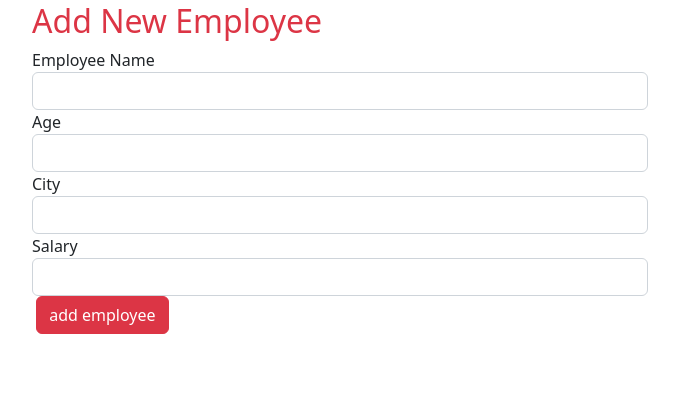
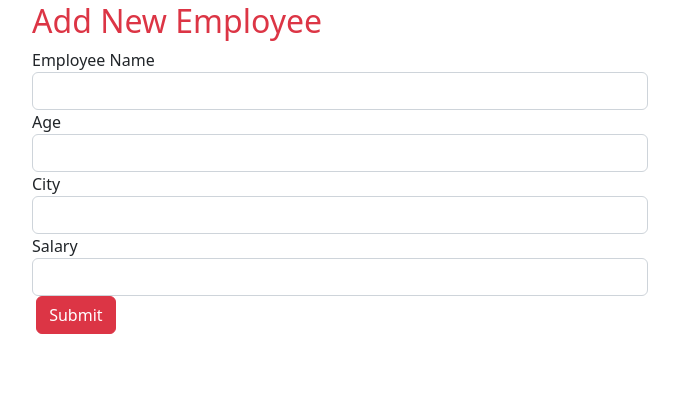
Before and after one commit to sreeshagireeshan/EmployeeRestAPI, a Django app: template templates/addemployee.html in a window 1280 px wide. Shown: the part 46-442 px from the top of the page, without its empty margins (300-979 px from the left). Run offline with Django 4.2, Linux system fonts and the light colour scheme; the template is opened without the code that fills it, so the values that code supplies are empty.

Commit message:
Changed Button Name to Submit

```diff
--- a/templates/addemployee.html
+++ b/templates/addemployee.html
@@ -34,7 +34,7 @@
 			</div>
 			<div class="form-group">
 			<label></label>
-			<td><input type="submit" class="btn btn-danger" value="add employee" ></td>
+			<td><input type="submit" class="btn btn-danger" value="Submit" ></td>
 
 			</div>
 		</div>
```
